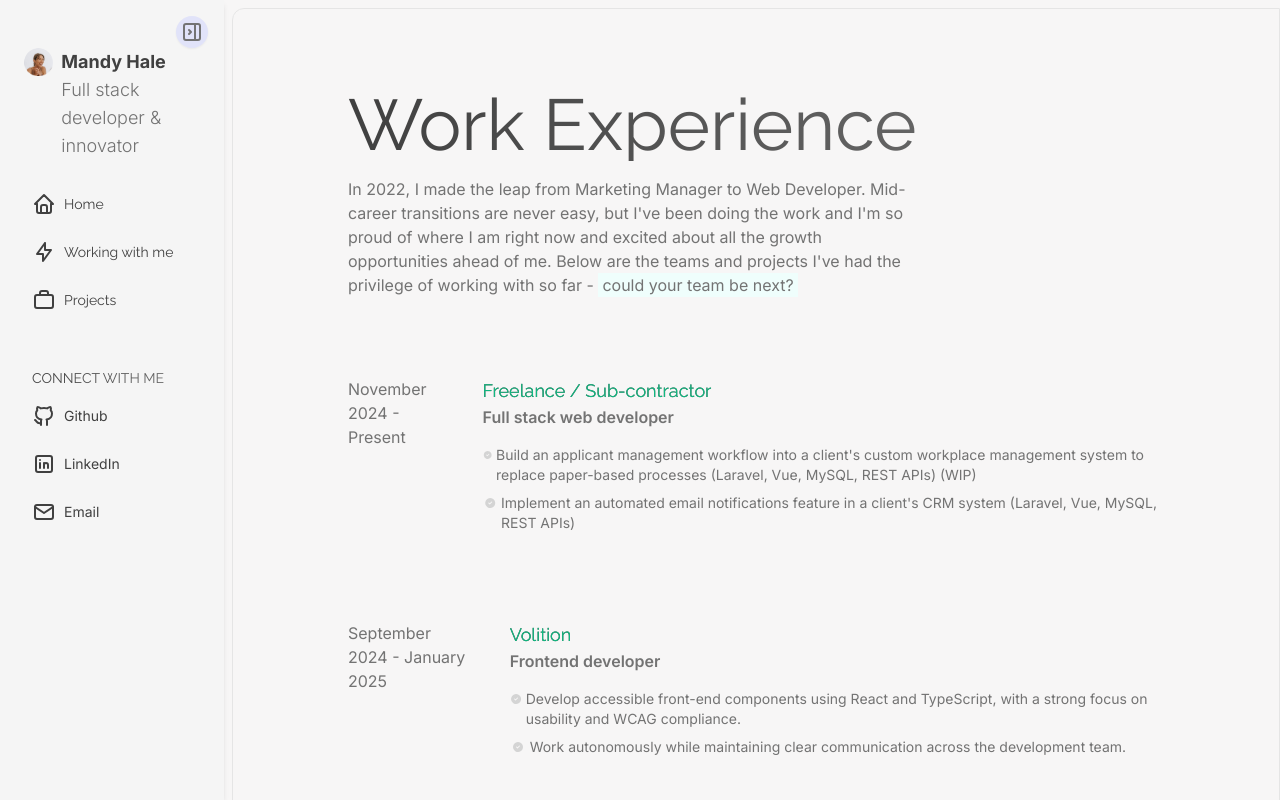
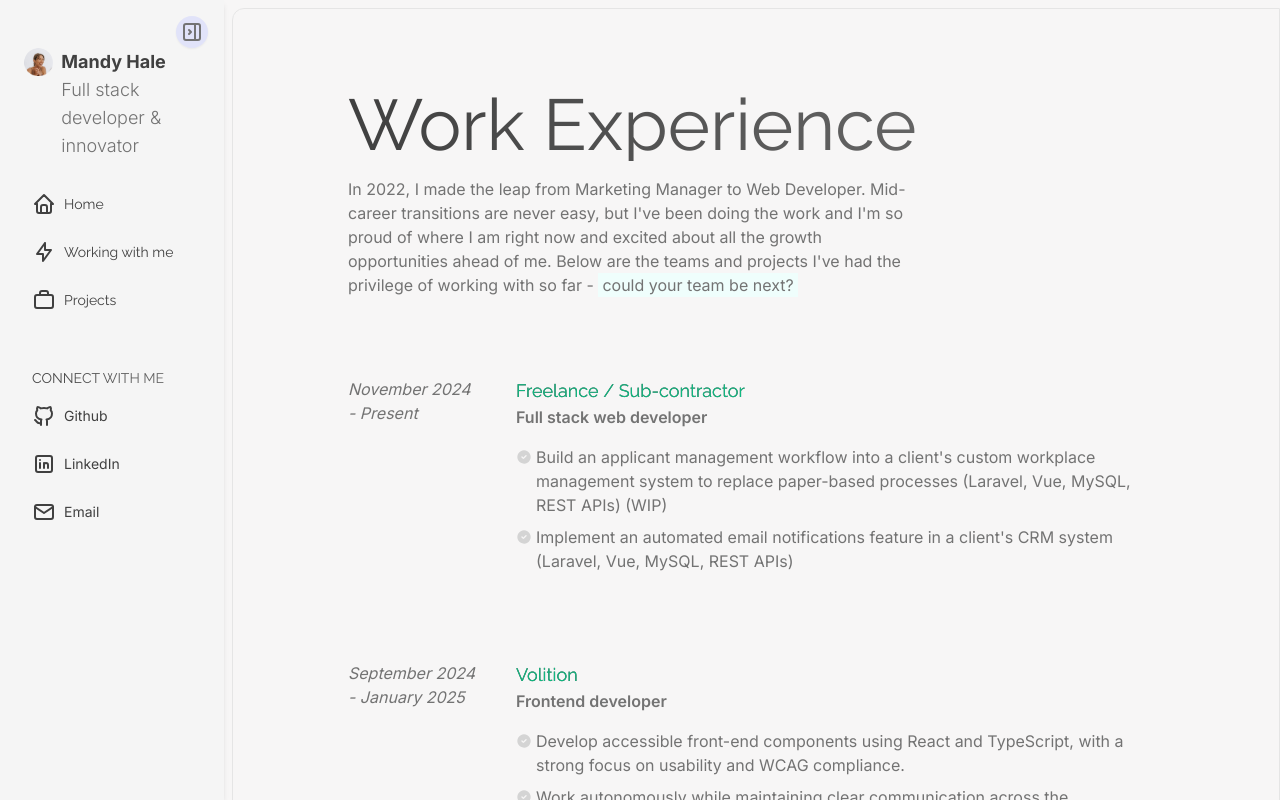
Before and after one commit to mandyh101/portfolio-2025, a Next.js app: page /resume in a window 1280 px wide. Built offline with nearby package versions, Linux system fonts and the light colour scheme.

Commit message:
style: fix layout bug and add next steps for timeline

```diff
--- a/src/components/WorkHistory.tsx
+++ b/src/components/WorkHistory.tsx
@@ -1,23 +1,22 @@
-"use client";
-import { timeline } from "@/constants/timeline";
-import React from "react";
-import { Paragraph } from "./Paragraph";
-import { Heading } from "./Heading";
-import {
-  IconCheck,
-  IconCheckbox,
-  IconCircleCheckFilled,
-} from "@tabler/icons-react";
+'use client'
+import { timeline } from '@/constants/timeline'
+import React from 'react'
+import { Paragraph } from './Paragraph'
+import { Heading } from './Heading'
+import { IconCircleCheckFilled } from '@tabler/icons-react'
 
 export const WorkHistory = () => {
   return (
     <div>
+      {/* TODO add a connecting line between the timeline items */}
       {timeline.map((item, index) => (
         <div
           className="flex md:flex-row flex-col space-y-10 md:space-y-0 space-x-10 my-20 relative"
           key={`timeline-${index}`}
         >
-          <Paragraph className="w-40">{item.date}</Paragraph>
+          <Paragraph className="w-full md:w-32 md:flex-shrink-0 italic">
+            {item.date}
+          </Paragraph>
           <div>
             <Heading
               as="h5"
@@ -28,27 +27,24 @@ export const WorkHistory = () => {
             <Paragraph className="text-base md:text-base lg:text-base font-semibold">
               {item.title}
             </Paragraph>
-            <Paragraph className="text-sm md:text-sm lg:text-sm mb-4">
-              {item.description}
-            </Paragraph>
+            {/* TODO description becomes a stack list */}
+            <Paragraph className="text-sm mb-4">{item.description}</Paragraph>
 
             {item.responsibilities.map((responsibility, index) => (
-              <Step key={responsibility}>{responsibility}</Step>
+              <Step key={index}>{responsibility}</Step>
             ))}
           </div>
         </div>
       ))}
     </div>
-  );
-};
+  )
+}
 
 const Step = ({ children }: { children: React.ReactNode }) => {
   return (
     <div className="flex space-x-1 items-start my-2">
-      <IconCircleCheckFilled className="h-3 w-4 mt-1 text-neutral-300" />
-      <Paragraph className="text-sm md:text-sm lg:text-sm">
-        {children}
-      </Paragraph>
+      <IconCircleCheckFilled className="h-4 w-4 mt-1 text-neutral-300 flex-shrink-0" />
+      <Paragraph className="text-sm">{children}</Paragraph>
     </div>
-  );
-};
+  )
+}
```
